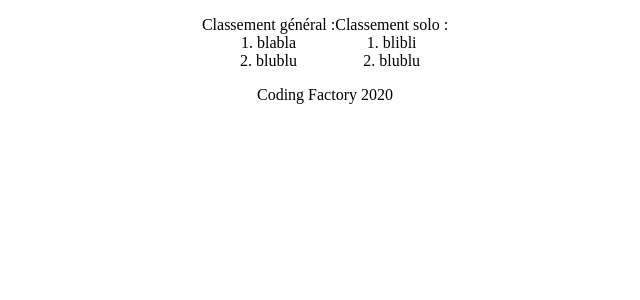
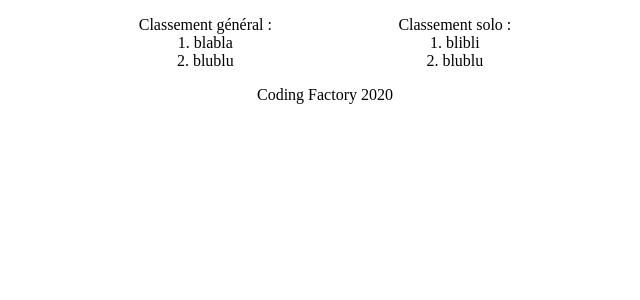
Before and after one commit to houssamlaghzil/coding-house, a PHP site: page /coding.html in a window 1280 px wide. Shown: the part 64-364 px from the top of the page, without its empty margins (315-955 px from the left). Run offline with PHP 8.4, Linux system fonts and the light colour scheme.

Commit message:
classements espace

```diff
--- a/css/css.css
+++ b/css/css.css
@@ -27,5 +27,9 @@
   display : flex;
   flex-wrap: wrap;
   justify-content: center;
+}
 
+#classements section {
+  margin-right: 5% ;
+  margin-left: 5% ;
 }
```
